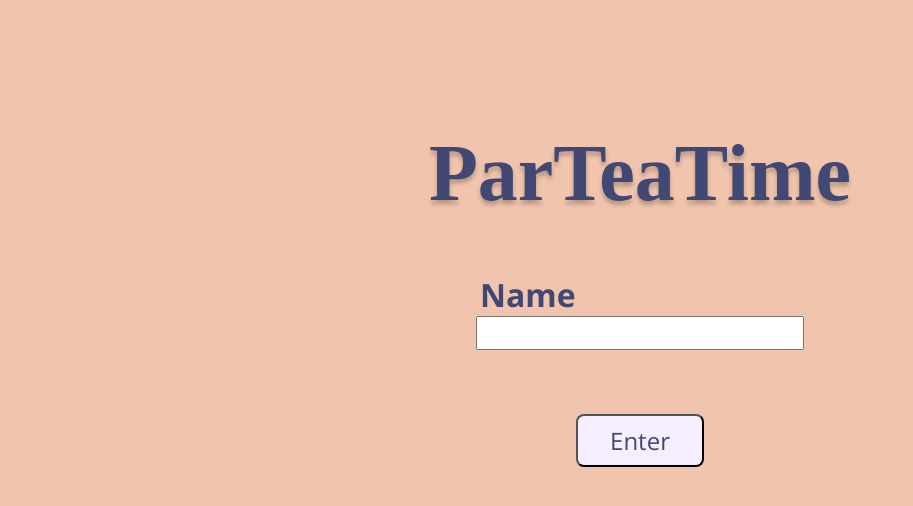
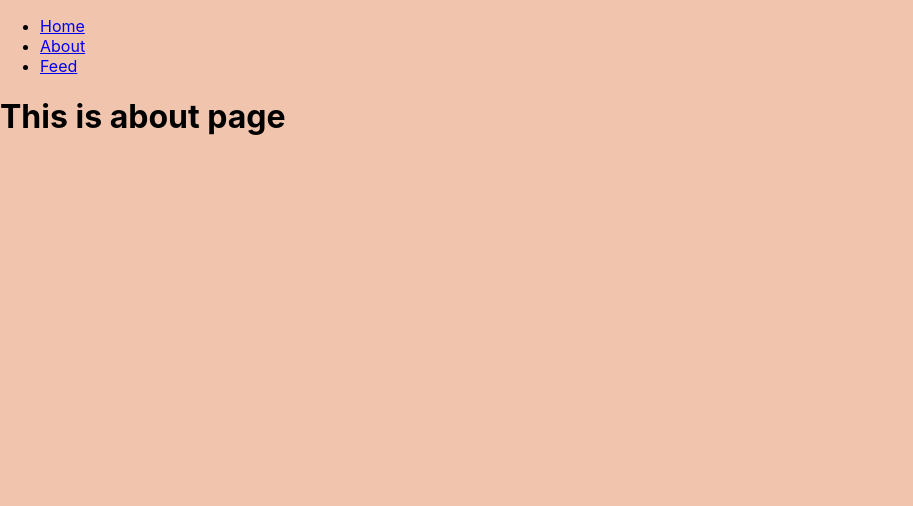
Before and after one commit to Boba-D-s-TEAmember/ParTeaTime, a React (Create React App) app in the folder client/: page /about in a window 1280 px wide. Shown: the top 506 px of the page, without its empty margins (0-913 px from the left). Built offline with nearby package versions, Linux system fonts and the light colour scheme; a web font is replaced by a local one.

Commit message:
Added routes

```diff
--- a/client/package.json
+++ b/client/package.json
@@ -9,6 +9,7 @@
     "prettier": "^2.0.5",
     "react": "^16.13.1",
     "react-dom": "^16.13.1",
+    "react-router-dom": "^5.1.2",
     "react-scripts": "3.4.1",
     "typeface-gamja-flower": "0.0.61",
     "typeface-open-sans": "0.0.75"
--- a/client/src/App.js
+++ b/client/src/App.js
@@ -1,16 +1,46 @@
 import React from "react";
-// import { BrowserRouter, Router, Link } from 'react-router-dom';
+import { BrowserRouter as Router, Switch, Route, Link } from "react-router-dom";
 
 import Login from "./views/Login";
+import About from "./views/About";
+import Feed from "./views/Feed";
 import "./App.css";
 import "typeface-gamja-flower";
 import "typeface-open-sans";
 
 function App() {
   return (
-    <div className="App">
-      <Login />
-    </div>
+    <Router>
+      <div>
+        <nav>
+          <ul>
+            <li>
+              <Link to="/">Home</Link>
+            </li>
+            <li>
+              <Link to="/about">About</Link>
+            </li>
+            <li>
+              <Link to="/feed">Feed</Link>
+            </li>
+          </ul>
+        </nav>
+
+        {/* A <Switch> looks through its children <Route>s and
+          renders the first one that matches the current URL. */}
+        <Switch>
+          <Route path="/about">
+            <About />
+          </Route>
+          <Route path="/feed">
+            <Feed />
+          </Route>
+          <Route path="/">
+            <Login />
+          </Route>
+        </Switch>
+      </div>
+    </Router>
   );
 }
 
--- /dev/null
+++ b/client/src/views/About.jsx
@@ -0,0 +1,16 @@
+import React from 'react'
+import { useState } from "react";
+
+
+
+function About(props) {
+    const [name, setName] = useState("");
+
+    return (
+      <div className="login-view">
+       <h1>This is about page</h1>
+      </div>
+    );
+  }
+
+  export default About;
--- /dev/null
+++ b/client/src/views/Feed.jsx
@@ -0,0 +1,16 @@
+import React from 'react'
+import { useState } from "react";
+
+
+
+function Feed(props) {
+    const [name, setName] = useState("");
+
+    return (
+      <div className="login-view">
+       <h1>This is Feed page</h1>
+      </div>
+    );
+  }
+
+  export default Feed;
```
Also changed, not shown: 1 other file (tests, documents, lock files or other folders).
